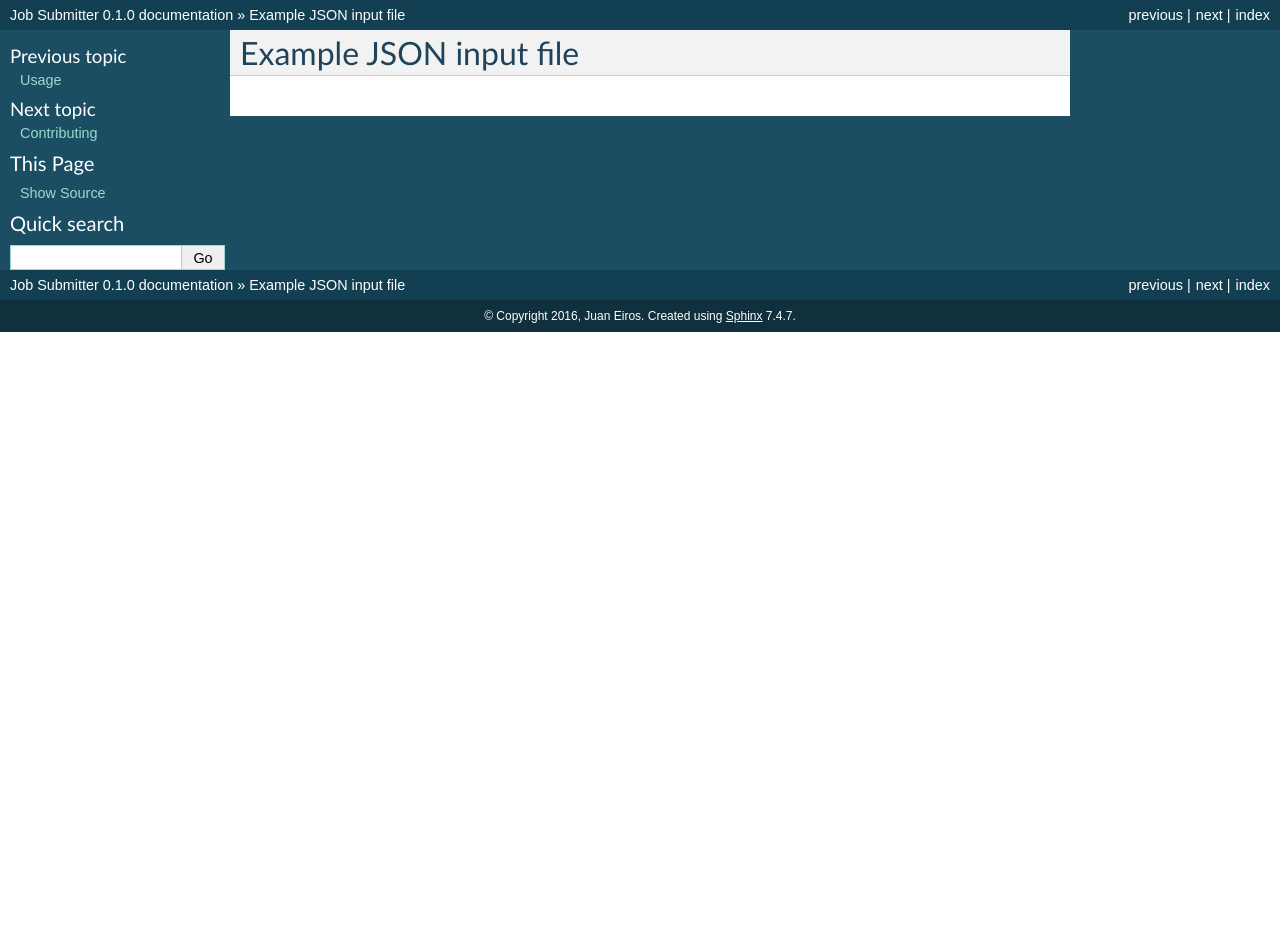
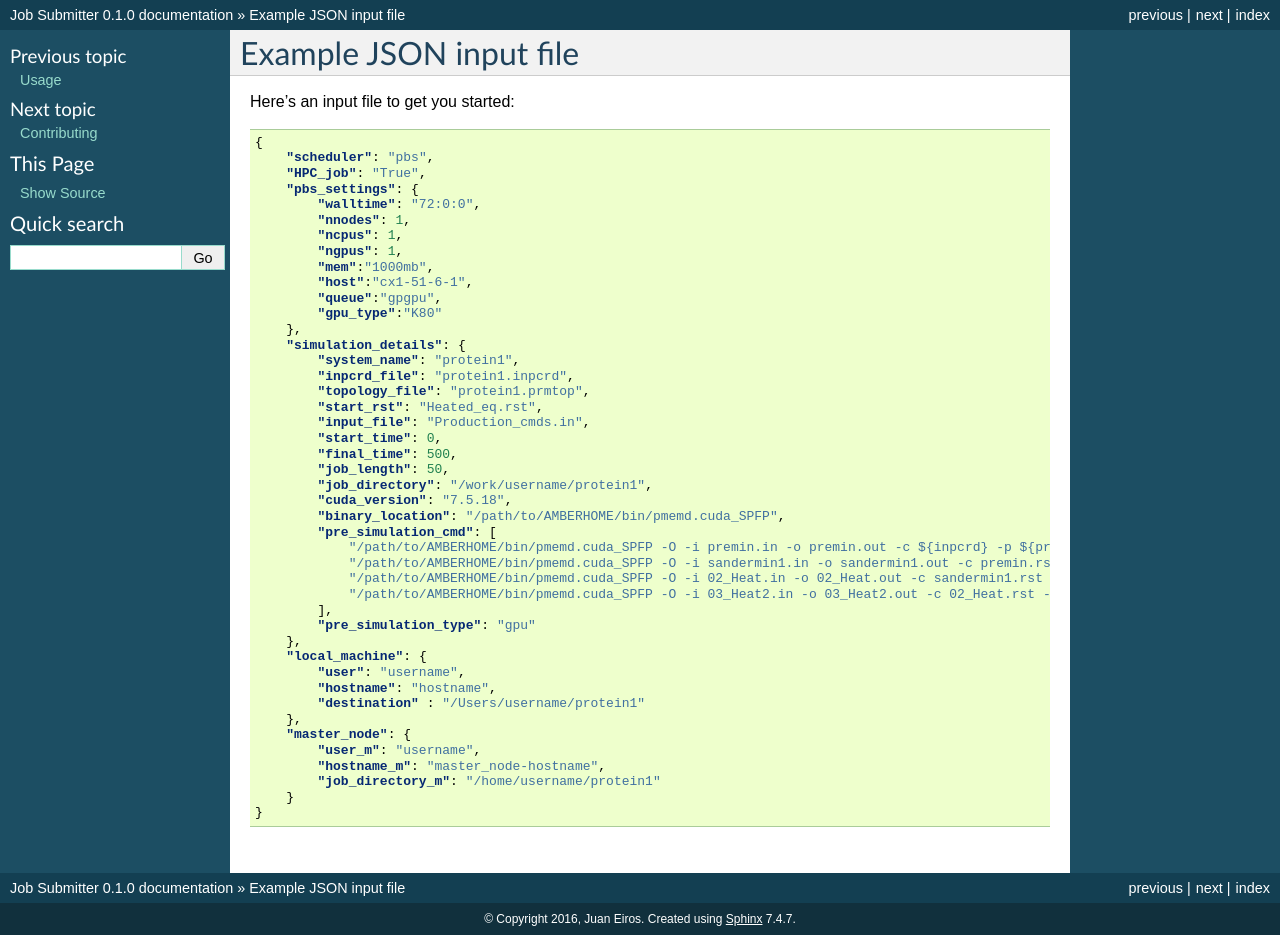
Before and after one commit to jeiros/MDRun, a Sphinx documentation site: the page built from docs/example_input.rst, in a window 1280 px wide. Built offline with Sphinx 7.4.7, drawn with Linux system fonts in a browser that asks for light colours; pages that are not in the unit, such as notebooks, are missing from menus; before the commit the page ends 900 px from its top, so only the background shows below that.

Commit message:
fix docs

```diff
--- a/docs/example_input.rst
+++ b/docs/example_input.rst
@@ -2,7 +2,10 @@
 Example JSON input file
 =======================
 
-.. code-block:: json
+Here's an input file to get you started:
+
+.. code:: json
+
     {
         "scheduler": "pbs",
         "HPC_job": "True",
```
